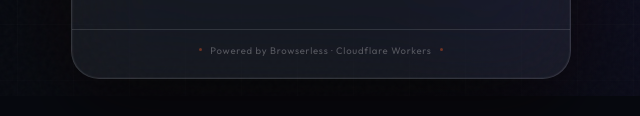
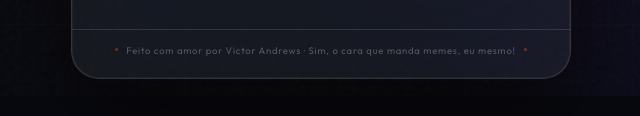
Before and after one commit to doctorvictorandrews-tech/conversor-mailchimp, a plain HTML site: page index.html in a window 1280 px wide. Shown: the part 704-820 px from the top of the page, 319-959 px from the left. Drawn offline with Linux system fonts and the light colour scheme.

Commit message:
Update index.html

```diff
--- a/index.html
+++ b/index.html
@@ -337,7 +337,7 @@
 
         <div class="card-footer">
             <div class="footer-dot"></div>
-            <span class="footer-text">Powered by Browserless · Cloudflare Workers</span>
+            <span class="footer-text">Feito com amor por Victor Andrews · Sim, o cara que manda memes, eu mesmo!</span>
             <div class="footer-dot"></div>
         </div>
 
```
